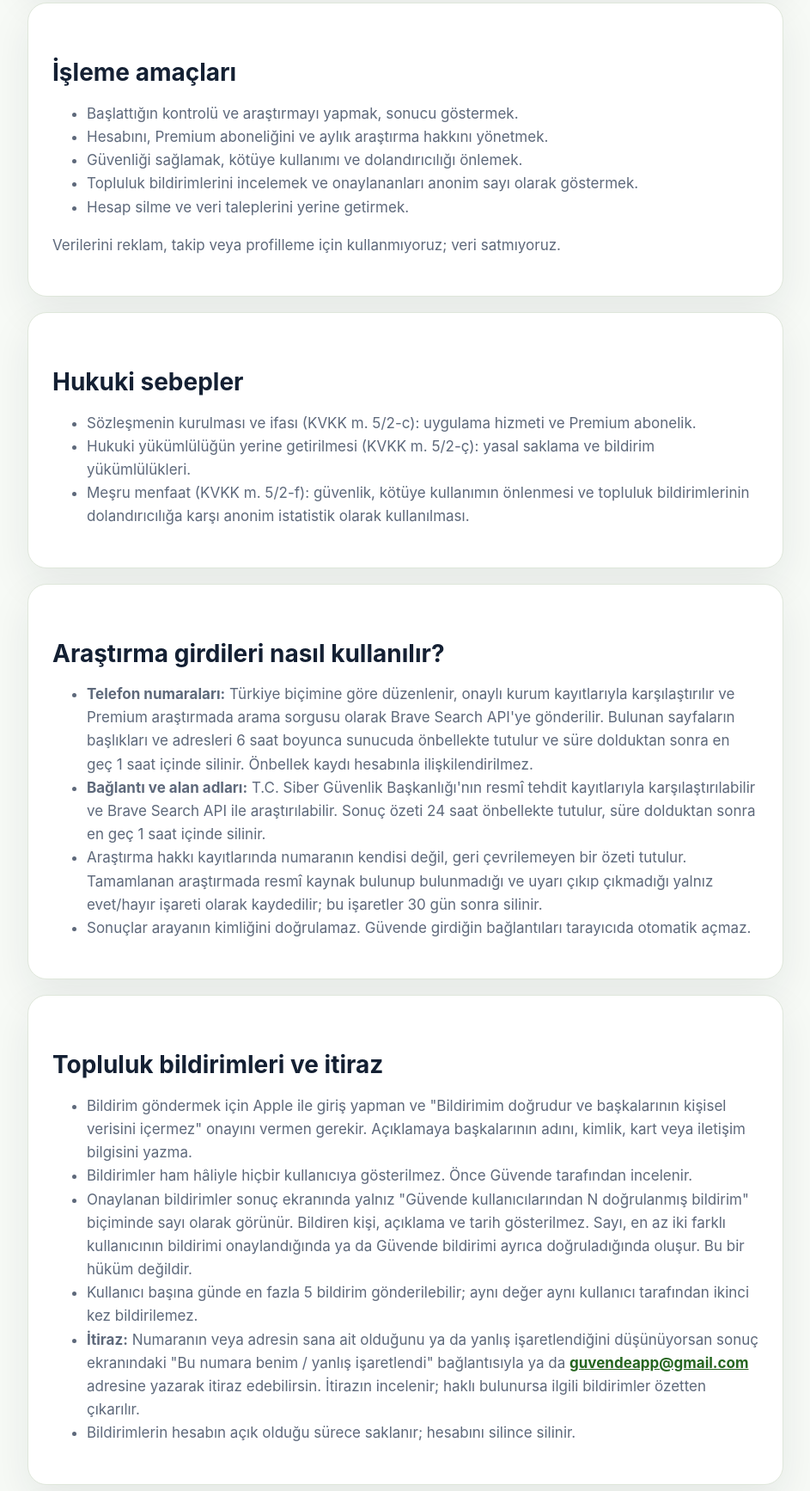
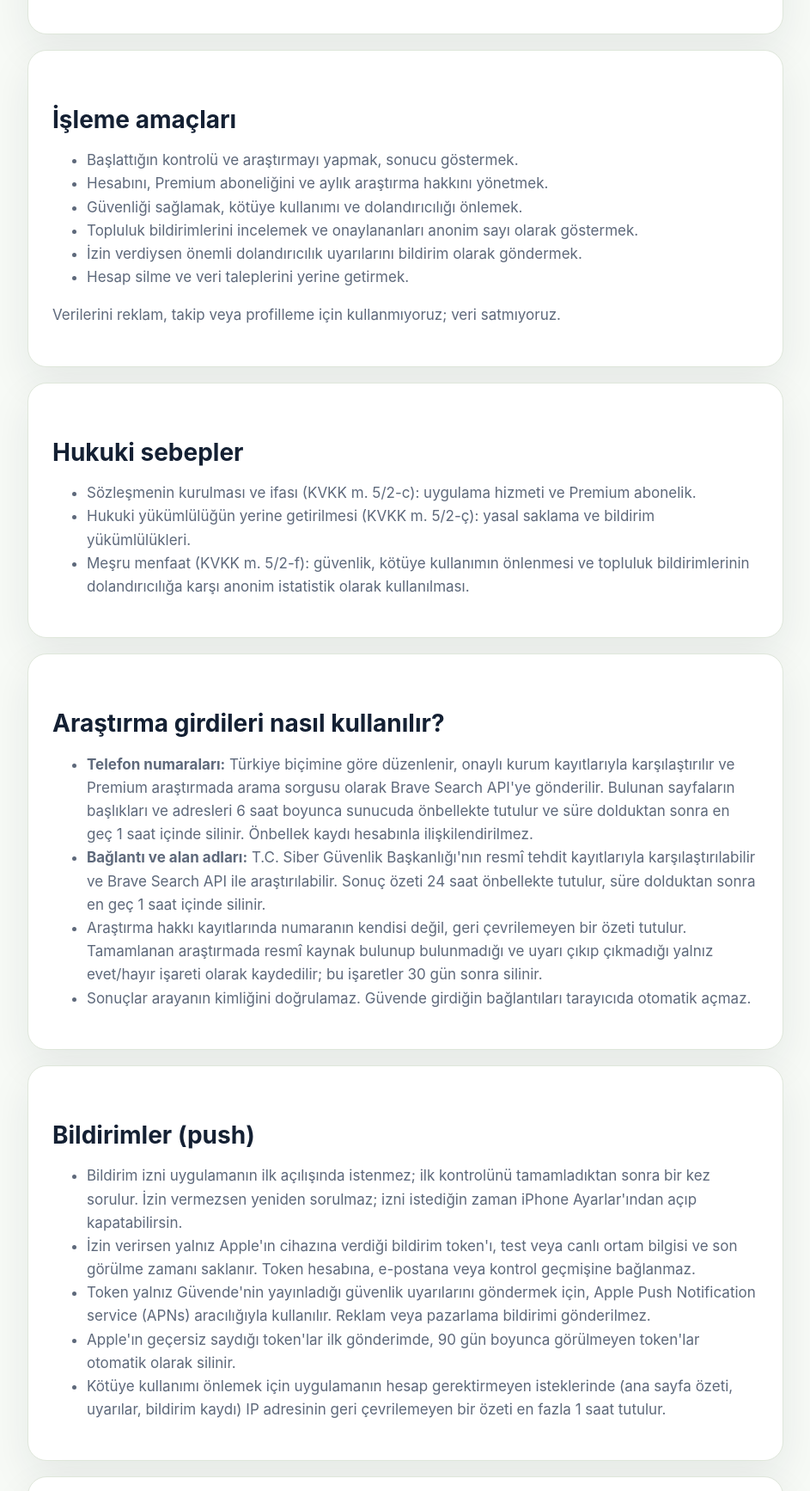
Before and after one commit to Kartall2/guvende-public, a plain HTML site: page privacy/index.html in a window 1280 px wide. Shown: the part 1527-3261 px from the top of the page at 86% size, without its empty margins (168-1111 px from the left). Drawn offline with Linux system fonts and the light colour scheme.

Commit message:
Privacy: push notification token section (what, why, how long)
Co-Authored-By: Claude Opus 5.5 <noreply@anthropic.com>

```diff
--- a/privacy/index.html
+++ b/privacy/index.html
@@ -55,6 +55,7 @@
           <li><strong>Arama geçmişi (araştırma girdileri):</strong> araştırmasını başlattığın telefon numarası, bağlantı veya alan adı. Bunlar sorguladığın numara ve adreslerdir; kendi telefon numaran değildir.</li>
           <li><strong>Topluluk bildirimleri:</strong> "Bilgi ekle" ile gönderdiğin tür (numara, link, SMS içeriği, IBAN veya e-posta), değer, kategori, en fazla 500 karakterlik açıklama ve olay tarihi. Görsel veya dosya eki alınmaz.</li>
           <li><strong>Teknik bilgiler:</strong> IP adresi ve istek bilgileri gibi altyapı kayıtları.</li>
+          <li><strong>Bildirim token'ı:</strong> bildirimlere izin verirsen Apple'ın cihazına verdiği bildirim adresi, test veya canlı ortam bilgisi ve son görülme zamanı. Hesabına bağlanmaz.</li>
           <li><strong>Cihazda kalan bilgiler:</strong> maskelenmiş kontrol geçmişi ve tercihler. IBAN, e-posta ve mesaj metinleri cihazında analiz edilir, sunucuya gönderilmez.</li>
         </ul>
       </div>
@@ -66,6 +67,7 @@
           <li>Hesabını, Premium aboneliğini ve aylık araştırma hakkını yönetmek.</li>
           <li>Güvenliği sağlamak, kötüye kullanımı ve dolandırıcılığı önlemek.</li>
           <li>Topluluk bildirimlerini incelemek ve onaylananları anonim sayı olarak göstermek.</li>
+          <li>İzin verdiysen önemli dolandırıcılık uyarılarını bildirim olarak göndermek.</li>
           <li>Hesap silme ve veri taleplerini yerine getirmek.</li>
         </ul>
         <p>Verilerini reklam, takip veya profilleme için kullanmıyoruz; veri satmıyoruz.</p>
@@ -87,6 +89,17 @@
           <li><strong>Bağlantı ve alan adları:</strong> T.C. Siber Güvenlik Başkanlığı'nın resmî tehdit kayıtlarıyla karşılaştırılabilir ve Brave Search API ile araştırılabilir. Sonuç özeti 24 saat önbellekte tutulur, süre dolduktan sonra en geç 1 saat içinde silinir.</li>
           <li>Araştırma hakkı kayıtlarında numaranın kendisi değil, geri çevrilemeyen bir özeti tutulur. Tamamlanan araştırmada resmî kaynak bulunup bulunmadığı ve uyarı çıkıp çıkmadığı yalnız evet/hayır işareti olarak kaydedilir; bu işaretler 30 gün sonra silinir.</li>
           <li>Sonuçlar arayanın kimliğini doğrulamaz. Güvende girdiğin bağlantıları tarayıcıda otomatik açmaz.</li>
+        </ul>
+      </div>
+
+      <div class="card">
+        <h2>Bildirimler (push)</h2>
+        <ul>
+          <li>Bildirim izni uygulamanın ilk açılışında istenmez; ilk kontrolünü tamamladıktan sonra bir kez sorulur. İzin vermezsen yeniden sorulmaz; izni istediğin zaman iPhone Ayarlar'ından açıp kapatabilirsin.</li>
+          <li>İzin verirsen yalnız Apple'ın cihazına verdiği bildirim token'ı, test veya canlı ortam bilgisi ve son görülme zamanı saklanır. Token hesabına, e-postana veya kontrol geçmişine bağlanmaz.</li>
+          <li>Token yalnız Güvende'nin yayınladığı güvenlik uyarılarını göndermek için, Apple Push Notification service (APNs) aracılığıyla kullanılır. Reklam veya pazarlama bildirimi gönderilmez.</li>
+          <li>Apple'ın geçersiz saydığı token'lar ilk gönderimde, 90 gün boyunca görülmeyen token'lar otomatik olarak silinir.</li>
+          <li>Kötüye kullanımı önlemek için uygulamanın hesap gerektirmeyen isteklerinde (ana sayfa özeti, uyarılar, bildirim kaydı) IP adresinin geri çevrilemeyen bir özeti en fazla 1 saat tutulur.</li>
         </ul>
       </div>
 
@@ -130,8 +143,8 @@
         <h3>Apple</h3>
         <ul>
           <li>Ülke: ABD ve İrlanda</li>
-          <li>Amaç: Sign in with Apple, App Store satın alma ve abonelik</li>
-          <li>Giden veri: Apple'ın kendi işlediği giriş ve ödeme bilgileri</li>
+          <li>Amaç: Sign in with Apple, App Store satın alma ve abonelik, bildirim gönderimi (APNs)</li>
+          <li>Giden veri: Apple'ın kendi işlediği giriş ve ödeme bilgileri; bildirim için token ve uyarı metni</li>
         </ul>
         <h3>T.C. Siber Güvenlik Başkanlığı kayıtları</h3>
         <ul>
@@ -160,6 +173,7 @@
         <ul>
           <li>Hesap ve abonelik kayıtları hesabın açık olduğu sürece tutulur.</li>
           <li>Araştırma önbelleği yukarıdaki sürelerde silinir.</li>
+          <li>Bildirim token'ı 90 gün görülmezse ya da Apple geçersiz sayarsa silinir.</li>
           <li>Cihazındaki geçmişi uygulama içinden silebilirsin; uygulamayı kaldırınca cihazdaki veriler de silinir.</li>
           <li>Hesabını sildiğinde; hesabın, abonelik ve araştırma hakkı kayıtların, Ek Koşullar kabul kaydın, topluluk bildirimlerin ve RevenueCat'teki müşteri kaydın silinir. Abonelik olay defterindeki kayıtlar denetim için seninle bağı kaldırılarak tutulur.</li>
           <li>Hesap silme App Store aboneliğini iptal etmez. Aktif bir aboneliğin varsa uygulama, silmeden önce aboneliği App Store'dan iptal etmen için uyarır.</li>
```
